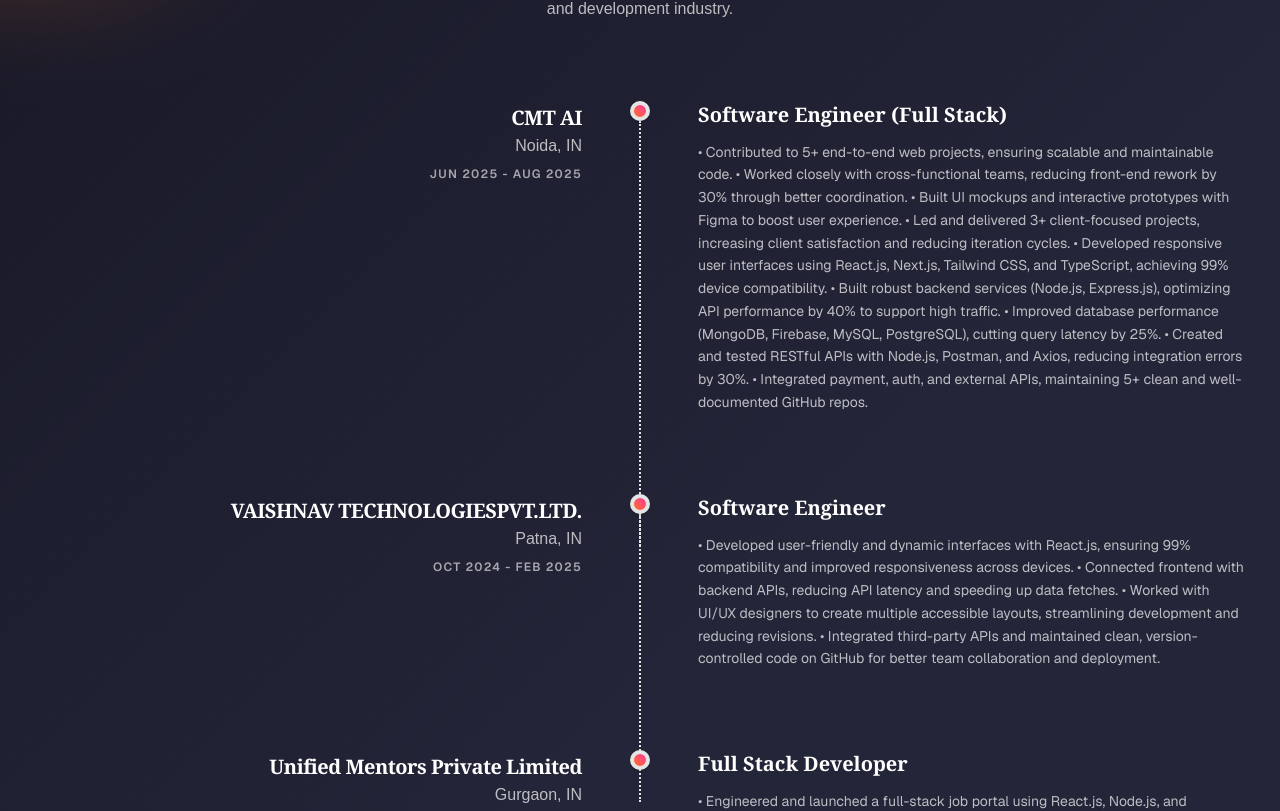
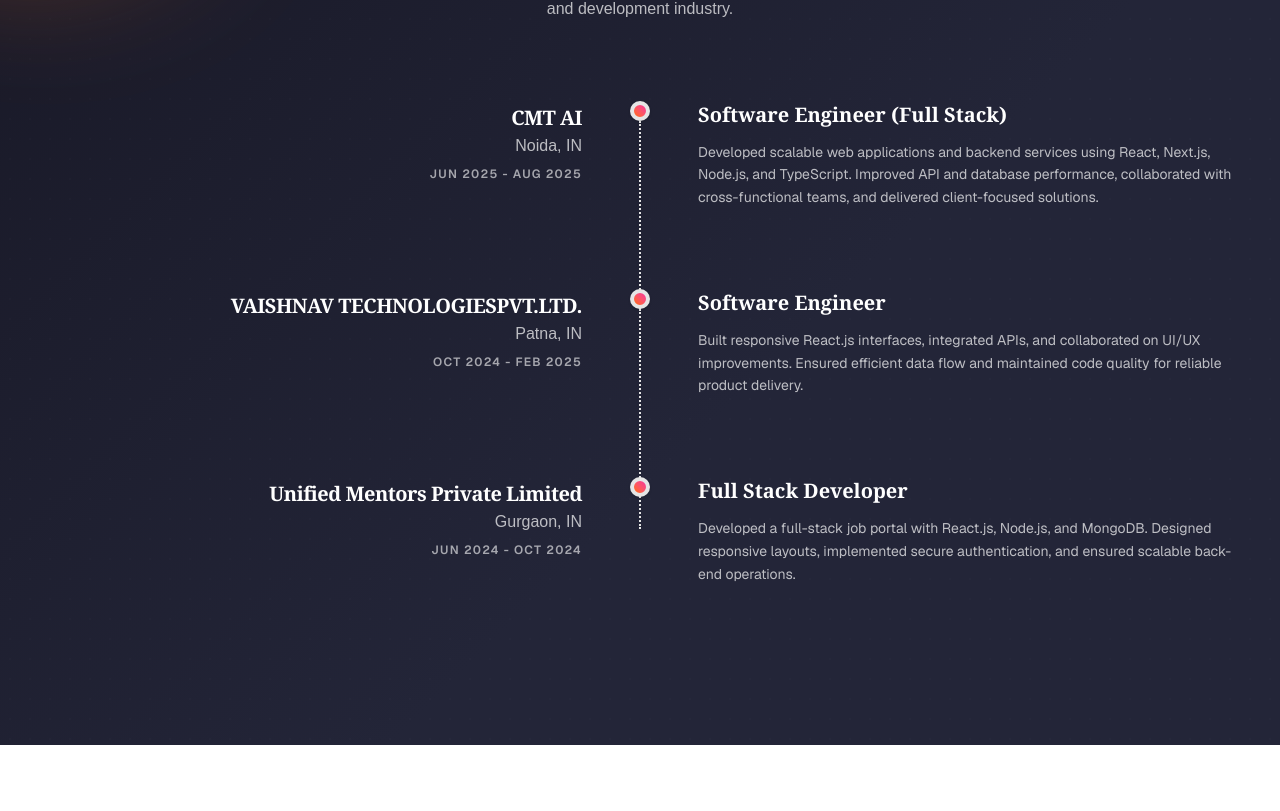
Before and after one commit to madhvi209/Portfolio, a Next.js app: page / in a window 1280 px wide. Shown: the part 2673-3484 px from the top of the page. Built offline with nearby package versions, Linux system fonts and the light colour scheme.

Commit message:
experience update

```diff
--- a/components/home/experience-section.tsx
+++ b/components/home/experience-section.tsx
@@ -23,7 +23,7 @@
     endDate: "Aug 2025",
     role: "Software Engineer (Full Stack)",
     description:
-      "• Contributed to 5+ end-to-end web projects, ensuring scalable and maintainable code.\n\n• Worked closely with cross-functional teams, reducing front-end rework by 30% through better coordination.\n\n• Built UI mockups and interactive prototypes with Figma to boost user experience.\n\n• Led and delivered 3+ client-focused projects, increasing client satisfaction and reducing iteration cycles.\n\n• Developed responsive user interfaces using React.js, Next.js, Tailwind CSS, and TypeScript, achieving 99% device compatibility.\n\n• Built robust backend services (Node.js, Express.js), optimizing API performance by 40% to support high traffic.\n\n• Improved database performance (MongoDB, Firebase, MySQL, PostgreSQL), cutting query latency by 25%.\n\n• Created and tested RESTful APIs with Node.js, Postman, and Axios, reducing integration errors by 30%.\n\n• Integrated payment, auth, and external APIs, maintaining 5+ clean and well-documented GitHub repos.",
+      "Developed scalable web applications and backend services using React, Next.js, Node.js, and TypeScript. Improved API and database performance, collaborated with cross-functional teams, and delivered client-focused solutions.",
   },
   {
     id: "2",
@@ -33,7 +33,7 @@
     endDate: "Feb 2025",
     role: "Software Engineer",
     description:
-      "• Developed user-friendly and dynamic interfaces with React.js, ensuring 99% compatibility and improved responsiveness across devices.\n\n• Connected frontend with backend APIs, reducing API latency and speeding up data fetches.\n\n• Worked with UI/UX designers to create multiple accessible layouts, streamlining development and reducing revisions.\n\n• Integrated third-party APIs and maintained clean, version-controlled code on GitHub for better team collaboration and deployment.",
+      "Built responsive React.js interfaces, integrated APIs, and collaborated on UI/UX improvements. Ensured efficient data flow and maintained code quality for reliable product delivery.",
   },
   {
     id: "3",
@@ -43,7 +43,7 @@
     endDate: "Oct 2024",
     role: "Full Stack Developer",
     description:
-      "• Engineered and launched a full-stack job portal using React.js, Node.js, and MongoDB, processing 100+ job listings daily with secure, role-based user access.\n\n• Crafted fully responsive layouts in Tailwind CSS, improving design consistency across devices by 50%.\n\n• Implemented secure authentication with JWT and RBAC, protecting user data and efficiently onboarding 500+ users.\n\n• Managed complex back-end logic, APIs, and database flows to keep the product scalable and reliable.",
+      "Developed a full-stack job portal with React.js, Node.js, and MongoDB. Designed responsive layouts, implemented secure authentication, and ensured scalable back-end operations.",
   },
 ];
 
```
